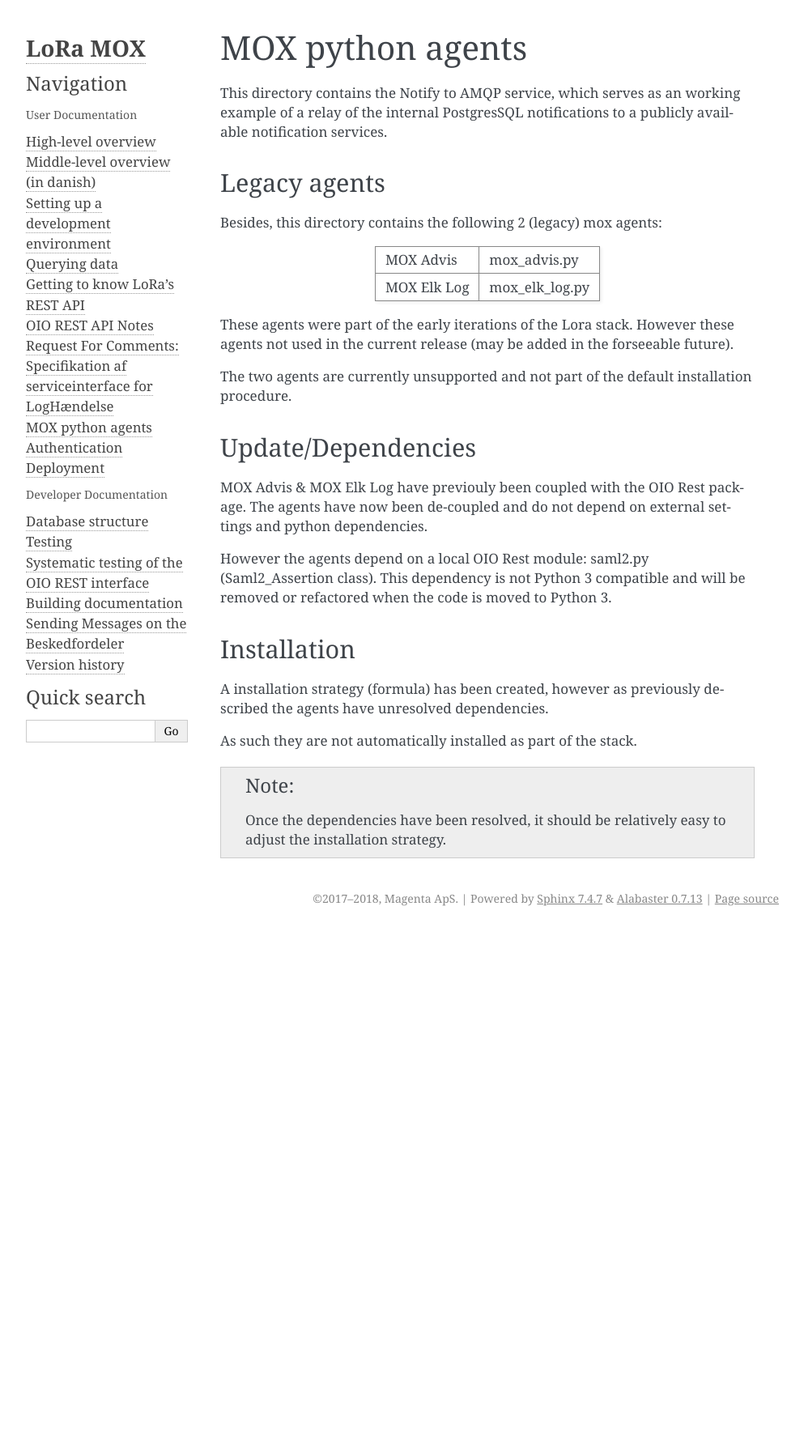
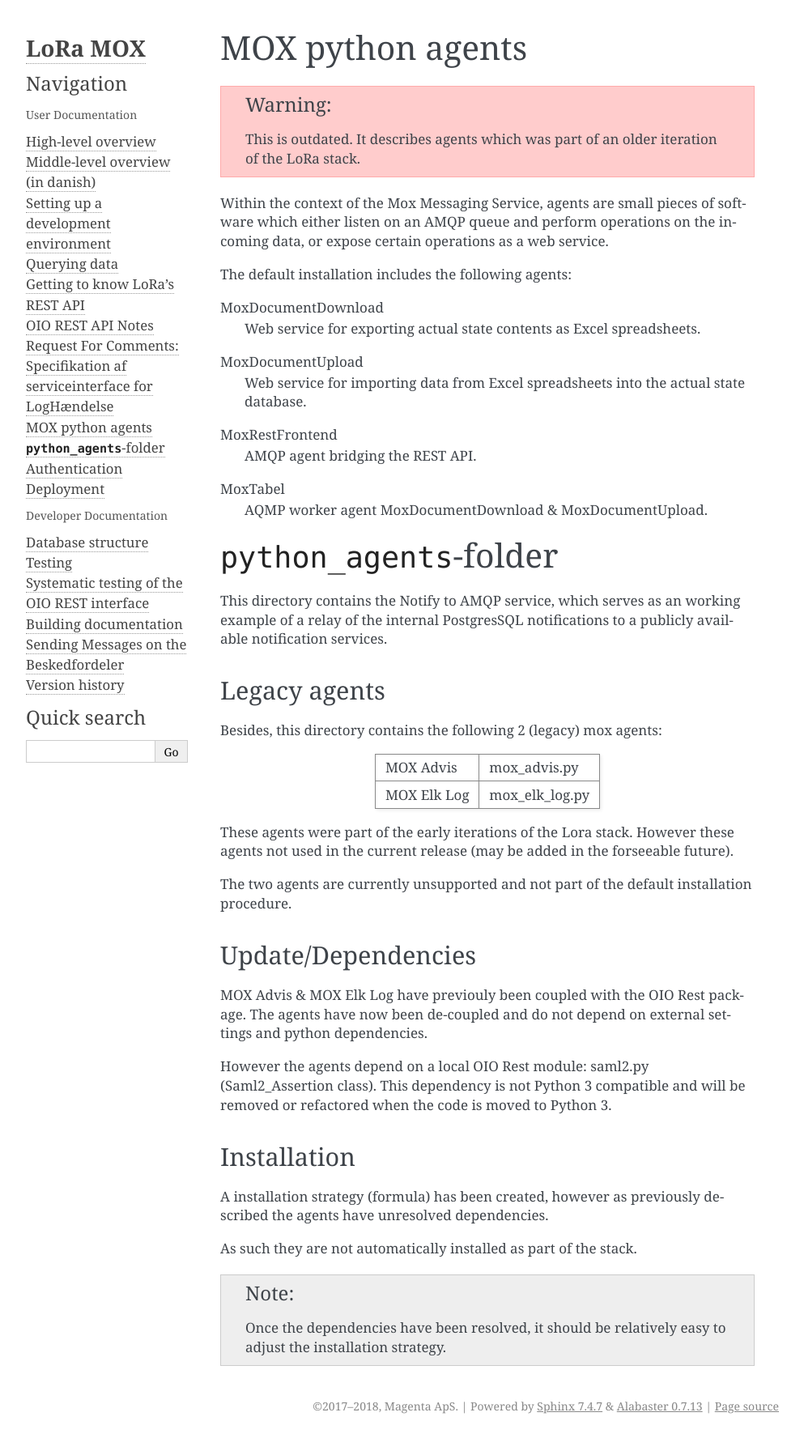
Before and after one commit to magenta-aps/mox, a Sphinx documentation site: the page built from doc/user/agents.rst, in a window 1280 px wide. Shown: the whole page at 81% size, without its empty margins (148-1141 px from the left). Built offline with Sphinx 7.4.7, drawn with Linux system fonts in a browser that asks for light colours; before the commit the page ends 1149 px from its top, so only the background shows below that.

Commit message:
Move agents documentation from overview to agents section

```diff
--- a/doc/user/agents.rst
+++ b/doc/user/agents.rst
@@ -1,5 +1,35 @@
 MOX python agents
 =================
+
+.. warning::
+
+   This is outdated. It describes agents which was part of an older iteration of
+   the LoRa stack.
+
+Within the context of the Mox Messaging Service, agents are small
+pieces of software which either listen on an AMQP queue and perform
+operations on the incoming data, or expose certain operations as a web
+service.
+
+The default installation includes the following agents:
+
+MoxDocumentDownload
+    Web service for exporting actual state contents as Excel
+    spreadsheets.
+
+MoxDocumentUpload
+    Web service for importing data from Excel spreadsheets into the
+    actual state database.
+
+MoxRestFrontend
+    AMQP agent bridging the REST API.
+
+MoxTabel
+    AQMP worker agent MoxDocumentDownload & MoxDocumentUpload.
+
+
+``python_agents``-folder
+========================
 
 This directory contains the Notify to AMQP service, which serves as an working
 example of a relay of the internal PostgresSQL notifications to a publicly
```
Also changed, not shown: doc/user/overview.rst (+0 -25 lines).
